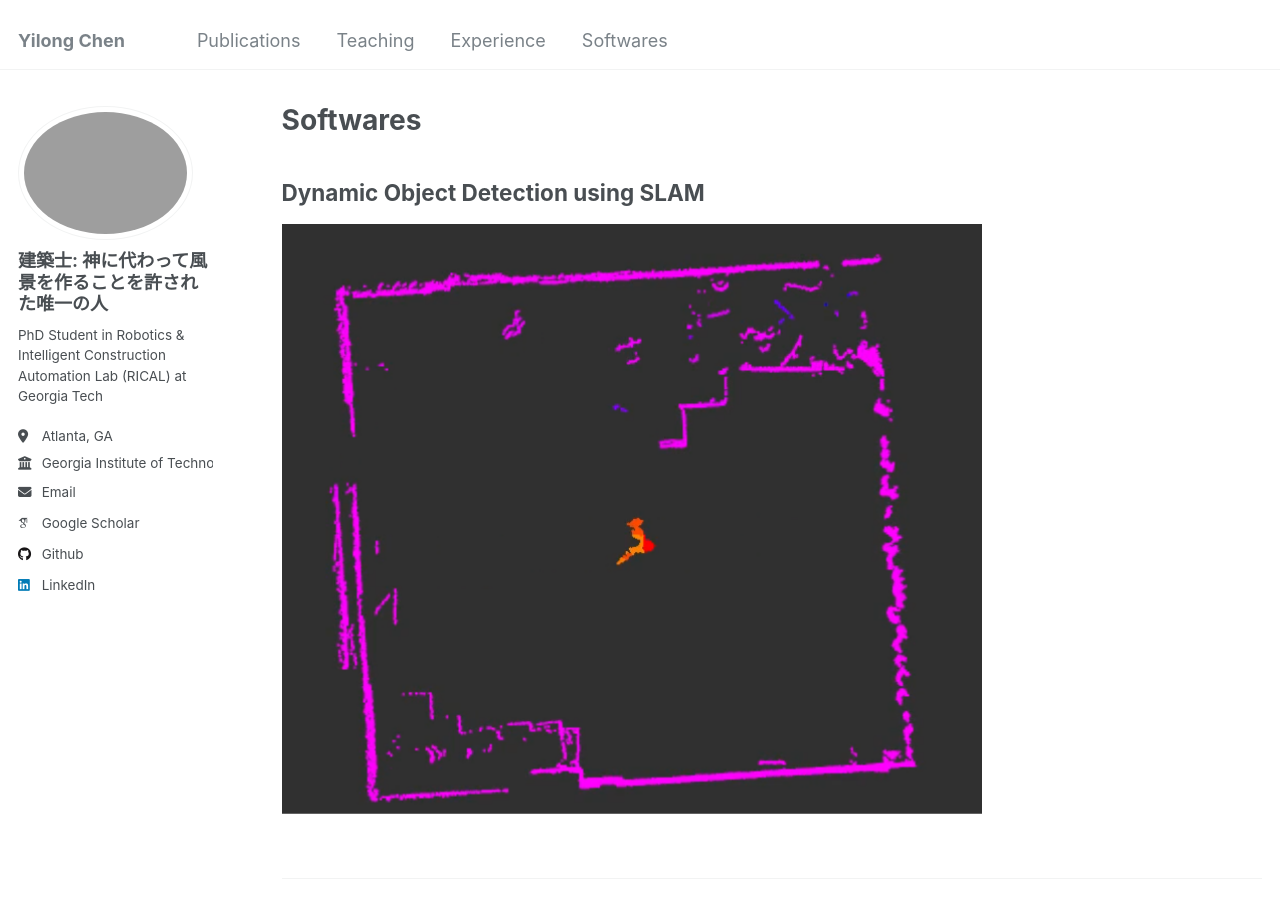
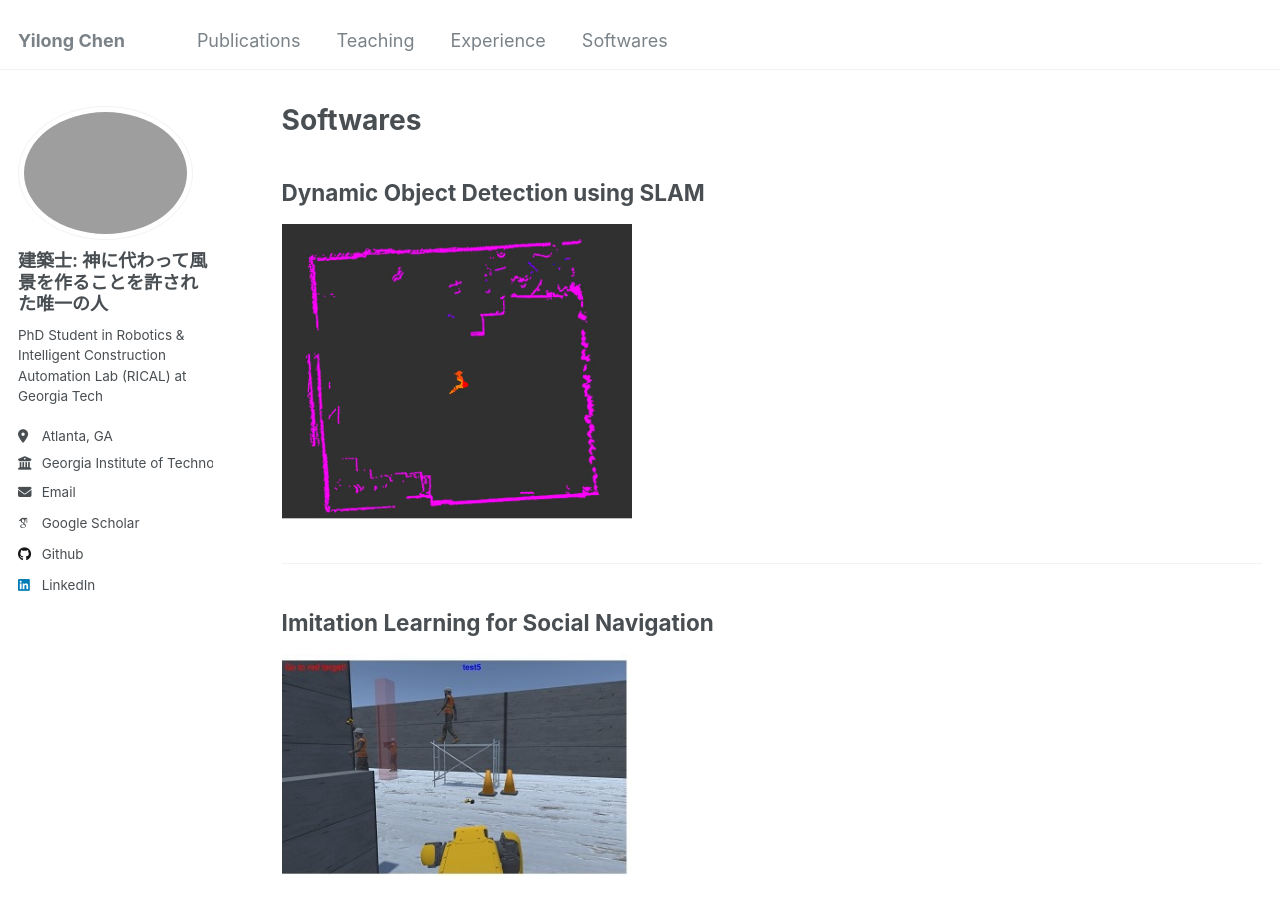
Before and after one commit to chenyilong0520/chenyilong0520.github.io, a Jekyll site: the page built from _pages/softwares.md, in a window 1280 px wide and 900 px high. Built offline with Jekyll 4.4.1, drawn with Linux system fonts in a browser that asks for light colours; some web fonts are replaced.

Commit message:
adjust image size

```diff
--- a/_pages/softwares.md
+++ b/_pages/softwares.md
@@ -7,12 +7,12 @@ author_profile: true
 
 ## Dynamic Object Detection using SLAM
 
-![Edit](/images/dynamic_object_detection_using_SLAM.png){:height="631px" width="700px"}
+![Edit](/images/dynamic_object_detection_using_SLAM.png){:height="315px" width="350px"}
 
 ------
 
 ## Imitation Learning for Social Navigation
 
-![Edit](/images/imitation_learning_for_social_navigation.jpg){:height="455px" width="700px"}
+![Edit](/images/imitation_learning_for_social_navigation.jpg){:height="227px" width="350px"}
 
 ------
```
